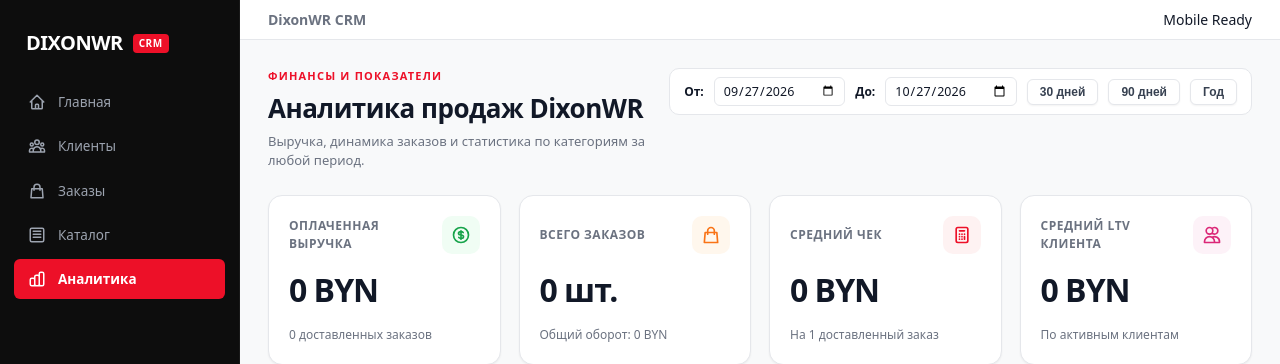
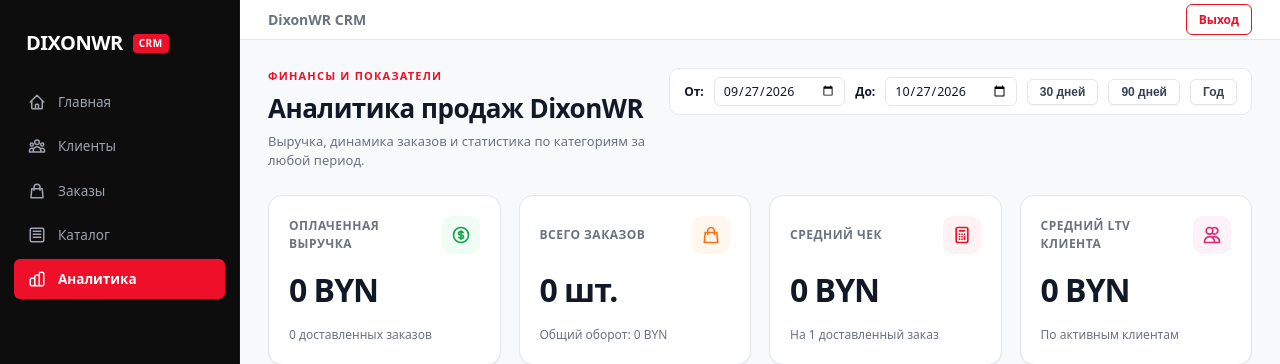
Before and after one commit to akornijchuk/dixonwr-club, a FastAPI app: page /analytics in a window 1280 px wide. Shown: the top 364 px of the page. Run offline with FastAPI, Linux system fonts and the light colour scheme; the visitor is signed in with stand-in values (Sample User, id 1); data comes from the database, SQL or seed files in the repository; data that the repository does not hold is empty.

Commit message:
Login/Logout finalised

```diff
--- a/main.py
+++ b/main.py
@@ -8,7 +8,7 @@ from starlette.middleware.base import BaseHTTPMiddleware
 from contextlib import asynccontextmanager
 from pathlib import Path
 
-from fastapi import FastAPI, HTTPException, Request
+from fastapi import Depends, FastAPI, HTTPException, Request
 from fastapi.responses import HTMLResponse, Response, RedirectResponse
 from fastapi.staticfiles import StaticFiles
 from fastapi.templating import Jinja2Templates
@@ -263,6 +263,18 @@ async def logout(request: Request):
     request.session.clear()
     return RedirectResponse("/login", status_code=303)
 
+@app.get("/api/users")
+def list_users(_: bool = Depends(require_owner)):
+    with get_connection() as connection:
+        rows = connection.execute(
+            """
+            SELECT id, username, role, is_active, created_at
+            FROM users
+            ORDER BY id
+            """
+        ).fetchall()
+
+    return [dict(row) for row in rows]
 
 class CustomerCreate(BaseModel):
     full_name: str = Field(min_length=1, max_length=200)
@@ -283,6 +295,51 @@ class OrderCreate(BaseModel):
     status: str = "NEW"
     items: list[OrderItemCreate] = Field(min_items=1)
 
+class UserCreate(BaseModel):
+    username: str = Field(min_length=3, max_length=50)
+    password: str = Field(min_length=12, max_length=128)
+
+@app.post("/api/users")
+def create_manager(
+    user_data: UserCreate,
+    _: bool = Depends(require_owner),
+):
+    username = user_data.username.strip()
+
+    if len(username) < 3:
+        raise HTTPException(
+            status_code=400,
+            detail="Имя пользователя должно содержать минимум 3 символа.",
+        )
+
+    with get_connection() as connection:
+        existing_user = connection.execute(
+            "SELECT id FROM users WHERE username = ? COLLATE NOCASE",
+            (username,),
+        ).fetchone()
+
+        if existing_user:
+            raise HTTPException(
+                status_code=409,
+                detail="Пользователь с таким именем уже существует.",
+            )
+
+        cursor = connection.execute(
+            """
+            INSERT INTO users (username, password_hash, role)
+            VALUES (?, ?, 'manager')
+            """,
+            (username, password_hash.hash(user_data.password)),
+        )
+
+        user_id = cursor.lastrowid
+
+    return {
+        "id": user_id,
+        "username": username,
+        "role": "manager",
+        "is_active": 1,
+    }
 
 def customer_to_dict(customer):
     return {
--- a/static/css/style.css
+++ b/static/css/style.css
@@ -156,6 +156,37 @@ a {
   font-size: 14px;
   color: var(--text-muted);
 }
+
+
+.topbar-actions {
+  display: flex;
+  align-items: center;
+  gap: 16px;
+}
+
+.topbar-actions form {
+  margin: 0;
+}
+
+
+.logout-button {
+  padding: 6px 12px;
+  border: 1px solid #ed1028;
+  border-radius: 6px;
+  background: transparent;
+  color: #ed1028;
+  font-family: inherit;
+  font-size: 12px;
+  font-weight: 600;
+  cursor: pointer;
+  transition: background-color 0.2s ease, color 0.2s ease;
+}
+
+.logout-button:hover {
+  background-color: #ed1028;
+  color: #ffffff;
+}
+
 
 .mobile-nav-toggle {
   display: none;
--- a/templates/base.html
+++ b/templates/base.html
@@ -49,13 +49,19 @@
     </aside>
 
     <main class="main-content">
+
 <header class="topbar">
   <button class="mobile-nav-toggle" type="button" onclick="toggleMobileSidebar(true)">
     <svg fill="none" viewBox="0 0 24 24" stroke="currentColor" stroke-width="2.5"><path stroke-linecap="round" stroke-linejoin="round" d="M4 6h16M4 12h16M4 18h16"/></svg>
   </button>
   <div class="topbar-title">DixonWR CRM</div>
-        <div class="topbar-note">Mobile Ready</div>
+  <div class="topbar-actions">
+    <form action="/logout" method="post">
+      <button class="logout-button" type="submit">Выход</button>
+    </form>
+  </div>
 </header>
+
       <div class="page-content">{% block content %}{% endblock %}</div>
     </main>
   </div>
```
Lines whose indentation alone changed are shown as unchanged.
